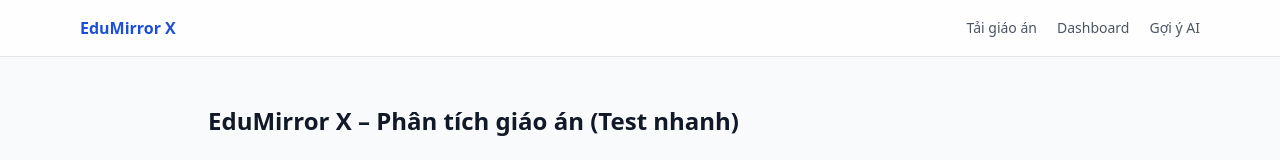
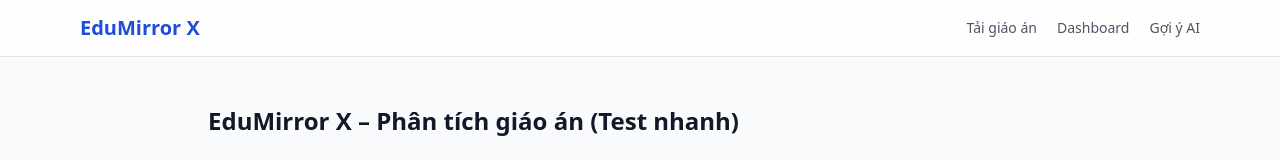
Before and after one commit to minhchausonla02-a11y/edumirror-x, a Next.js app: page /analyze in a window 1280 px wide. Shown: the top 160 px of the page. Built offline with nearby package versions, Linux system fonts and the light colour scheme.

Commit message:
final fix navbar link 404

```diff
--- a/components/Navbar.tsx
+++ b/components/Navbar.tsx
@@ -1,5 +1,4 @@
-// components/Navbar.tsx
-"use client"; // Bắt buộc để dùng usePathname
+"use client";
 
 import { usePathname } from "next/navigation";
 import Link from "next/link";
@@ -7,25 +6,35 @@
 export default function Navbar() {
   const pathname = usePathname();
 
-  // --- LOGIC QUAN TRỌNG: Ẩn Menu nếu đang ở trang khảo sát ---
-  // Nếu đường dẫn bắt đầu bằng "/survey", component này sẽ trả về null (không vẽ gì cả)
+  // --- LOGIC 1: ẨN MENU HỌC SINH ---
+  // Nếu đường dẫn bắt đầu bằng "/survey", component này sẽ trả về null (không hiện gì cả)
   if (pathname?.startsWith("/survey")) {
     return null;
   }
 
-  // Ngược lại, hiển thị Header bình thường
+  // --- LOGIC 2: HIỂN THỊ MENU GIÁO VIÊN ---
   return (
     <header className="sticky top-0 z-10 bg-white/80 backdrop-blur border-b">
       <div className="max-w-6xl mx-auto px-4 h-14 flex items-center justify-between">
-        <div className="font-semibold text-blue-700">EduMirror X</div>
+        {/* Logo: Bấm vào sẽ reload về trang chủ sạch */}
+        <Link href="/" className="font-semibold text-blue-700 text-xl">
+          EduMirror X
+        </Link>
+
         <nav className="text-sm text-gray-600 flex gap-5">
-          <Link href="/#upload" className="hover:text-blue-600">
+          {/* QUAN TRỌNG: Dùng "/#" thay vì "/" để tránh lỗi 404
+             Hệ thống sẽ hiểu là "Về trang chủ và cuộn tới phần Dashboard"
+          */}
+
+          <Link href="/#upload" className="hover:text-blue-600 transition-colors">
             Tải giáo án
           </Link>
-          <Link href="/dashboard" className="hover:text-blue-600">
+
+          <Link href="/#dashboard" className="hover:text-blue-600 transition-colors">
             Dashboard
           </Link>
-          <Link href="/#ai" className="hover:text-blue-600">
+
+          <Link href="/#ai" className="hover:text-blue-600 transition-colors">
             Gợi ý AI
           </Link>
         </nav>
```
